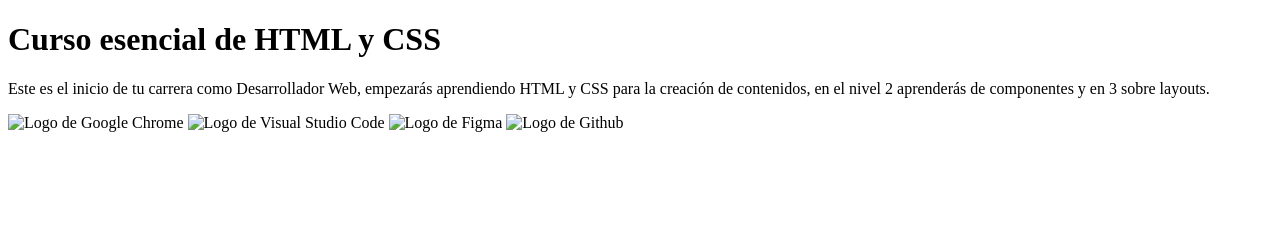
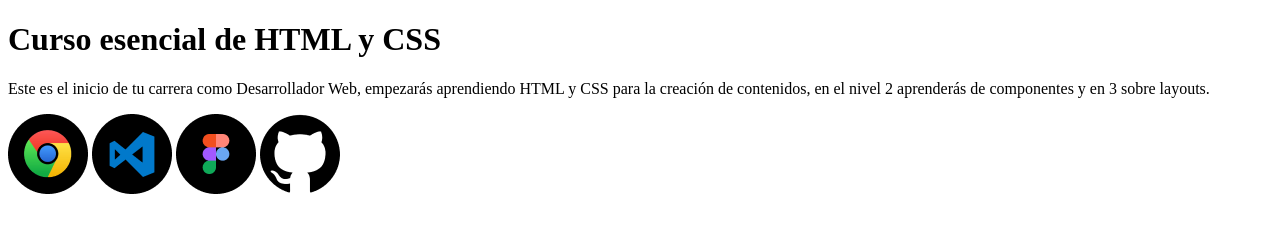
Before and after one commit to holomdev/curso-esencial-html-css, a plain HTML site: page index.html in a window 1280 px wide. Drawn offline with Linux system fonts and the light colour scheme; the site is published under a folder, as on GitHub Pages, so addresses that start at the root find nothing.

Commit message:
fix images path

```diff
--- a/index.html
+++ b/index.html
@@ -14,9 +14,9 @@
       aprendiendo HTML y CSS para la creación de contenidos, en el nivel 2
       aprenderás de componentes y en 3 sobre layouts.
     </p>
-    <img src="/images/google-chrome.png" alt="Logo de Google Chrome" title="Logo de Google Chrome"/>
-    <img src="/images/visual-studio-code.png" alt="Logo de Visual Studio Code" title="Logo de Visual Studio Code"/>
-    <img src="/images/figma.png" alt="Logo de Figma" title="Logo de Figma"/>
-    <img src="/images/github.png" alt="Logo de Github" title="Logo de Github"/>
+    <img src="./images/google-chrome.png" alt="Logo de Google Chrome" title="Logo de Google Chrome"/>
+    <img src="./images/visual-studio-code.png" alt="Logo de Visual Studio Code" title="Logo de Visual Studio Code"/>
+    <img src="./images/figma.png" alt="Logo de Figma" title="Logo de Figma"/>
+    <img src="./images/github.png" alt="Logo de Github" title="Logo de Github"/>
   </body>
 </html>
```
